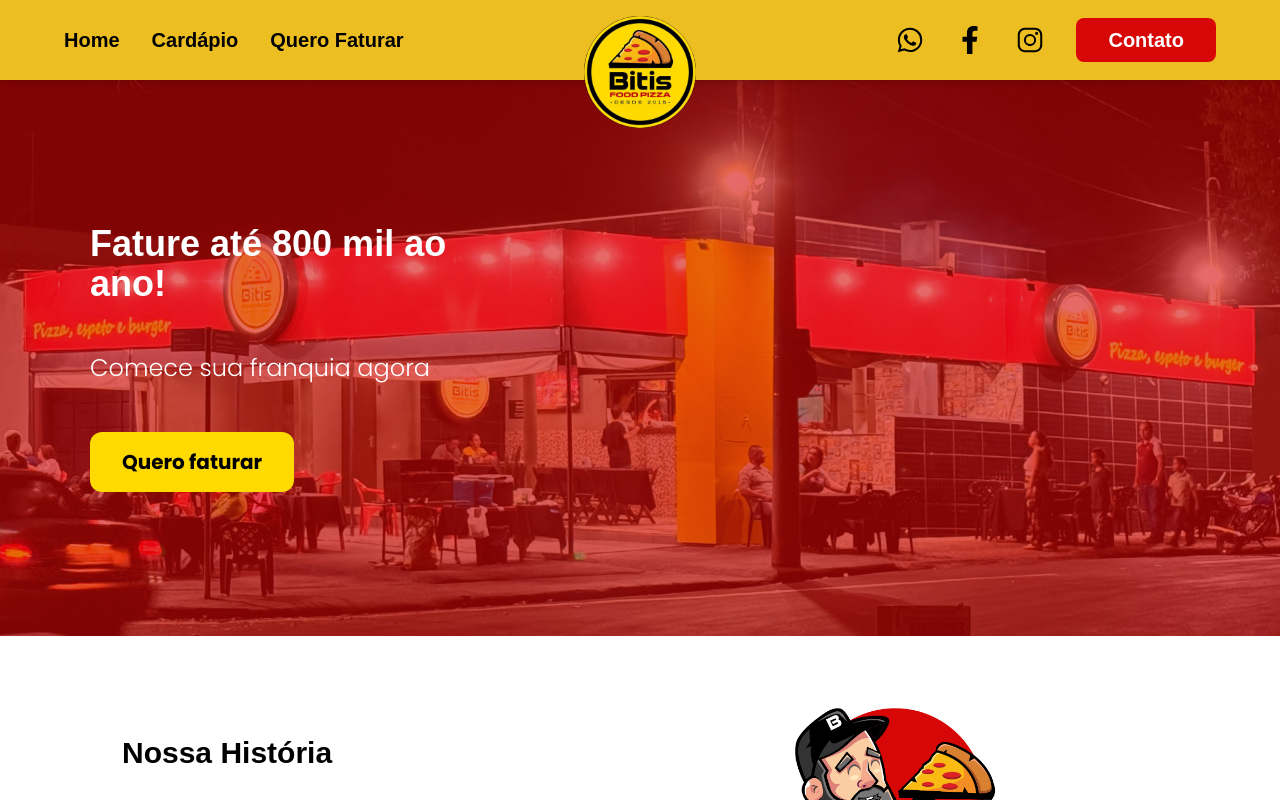
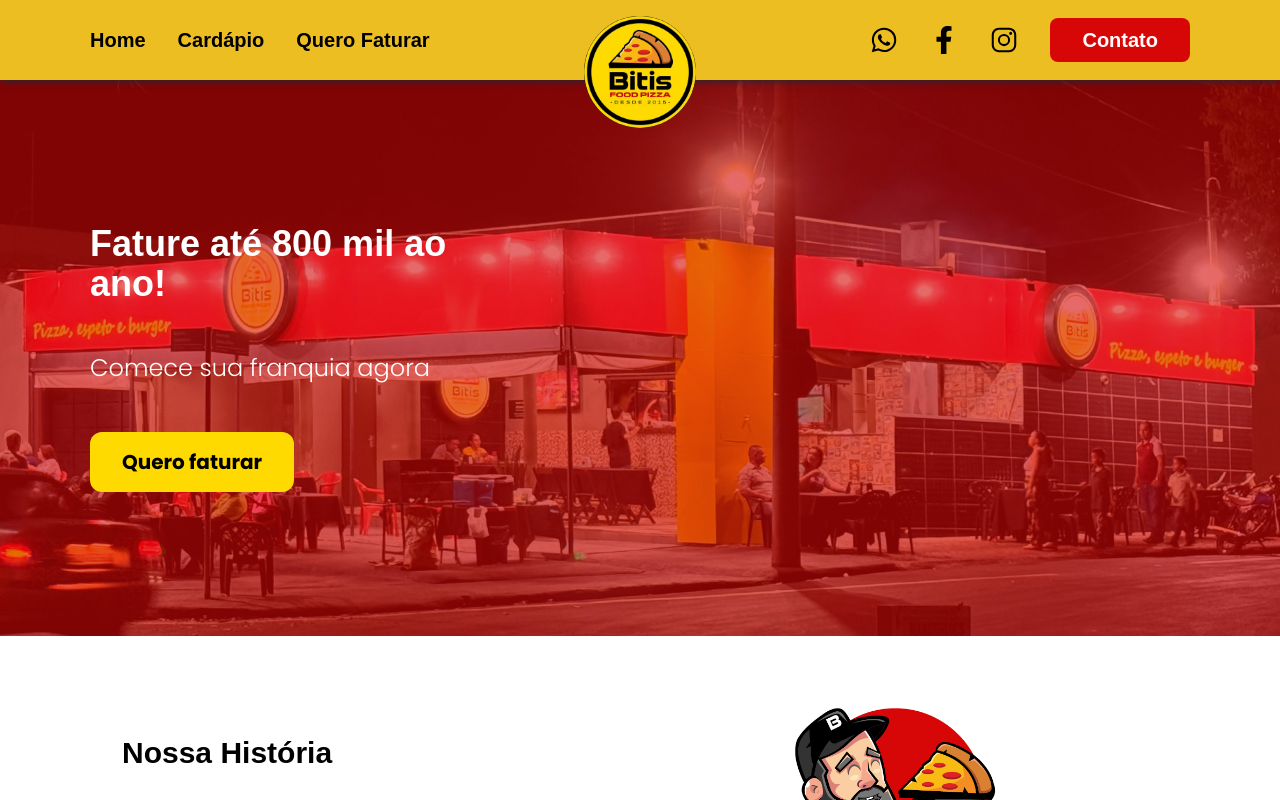
Before and after one commit to GuiCabral99/bitis, a Next.js app: page / in a window 1280 px wide. Shown: the top 800 px of the page. Built offline with nearby package versions, Linux system fonts and the light colour scheme.

Commit message:
fix(header): fixed header width to adjust alignment correctly

```diff
--- a/src/components/Header.tsx
+++ b/src/components/Header.tsx
@@ -14,7 +14,8 @@ export default () => {
   return (
     <>
       <Sidebar isOpen={tappedSidebar} setIsOpen={setTappedSidebar} />
-      <div className="bg-primary shadow-md h-20 z-10 w-full flex items-center justify-between lg:justify-center px-mobile tablet:px-tablet desktop:px-desktop fixed font-title text-black">
+      <div className="bg-primary shadow-md shadow-gray-800/60 h-20 z-10 w-full flex items-center justify-between lg:justify-center px-mobile tablet:px-tablet desktop:px-desktop fixed font-title text-black">
+        <div className="flex w-full justify-between desktop:justify-center desktop:w-[1100px]">
           <div className="hidden desktop:flex flex-1 space-x-8 text-black items-center">
             <Link href="/">
               <h2 className="hover:text-secondaryHover duration-75 hover:scale-110">
@@ -44,7 +45,10 @@ export default () => {
             >
               <IoLogoWhatsapp className="size-7 hover:text-secondaryHover duration-75 hover:scale-110" />
             </Link>
-          <Link href="https://www.facebook.com/bitisfoodpizza" target="_blank">
+            <Link
+              href="https://www.facebook.com/bitisfoodpizza"
+              target="_blank"
+            >
               <FaFacebookF className="size-7 hover:text-secondaryHover duration-75 hover:scale-110" />
             </Link>
             <Link
@@ -66,6 +70,7 @@ export default () => {
             <IoMenu className="h-full size-10 desktop:hidden" />
           </button>
         </div>
+      </div>
       <div className="h-20" />
     </>
   );
```
Lines whose indentation alone changed are shown as unchanged.
